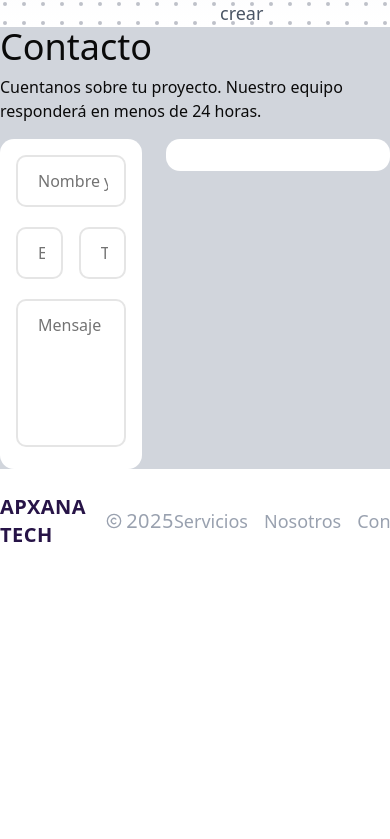
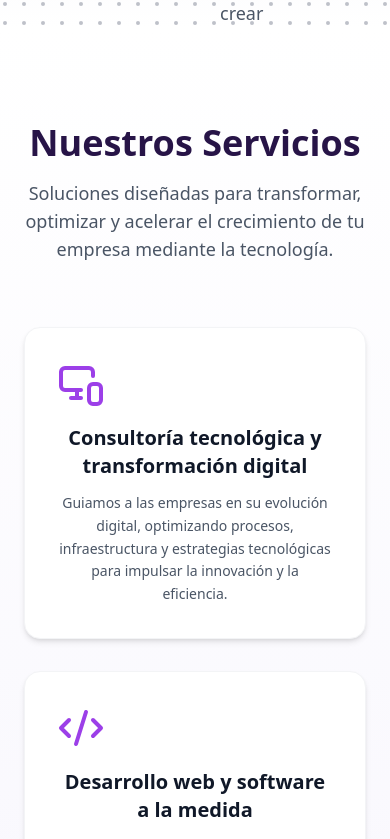
Before and after one commit to Cosifran/apxana-landing, a Next.js app: page / in a window 390 px wide. Shown: the part 817-1656 px from the top of the page. Before the commit the page ends 1390 px from the top, so only its background shows below. Built offline with nearby package versions, Linux system fonts and the light colour scheme.

Commit message:
Seccion de servicios con iconos y diseño responsive

```diff
--- a/app/components/services.tsx
+++ b/app/components/services.tsx
@@ -1,7 +1,62 @@
+import { Cloud, Settings, Code2, MonitorSmartphone } from "lucide-react";
+import { title } from "process";
+
 export default function Services() {
+
+  const services = [
+    {
+      title: "Consultoría tecnológica y transformación digital",
+      description: "Guiamos a las empresas en su evolución digital, optimizando procesos, infraestructura y estrategias tecnológicas para impulsar la innovación y la eficiencia.",
+      icon: <MonitorSmartphone className="w-12 h-12 text-[#9c3fe8]" />
+    },
+    {
+      title: "Desarrollo web y software a la medida",
+      description: "Guiamos a las empresas en su evolución digital, optimizando procesos, infraestructura y estrategias tecnológicas para impulsar la innovación y la eficiencia.",
+      icon: <Code2 className="w-12 h-12 text-[#9c3fe8]" />
+    },
+    {
+      title: "Automatización & DevOps",
+      description: "Implementamos prácticas ágiles, CI/CD, infraestructura como código y entornos automatizados para acelerar entregas y mejorar la calidad del software.",
+      icon: <Settings className="w-12 h-12 text-[#9c3fe8]" />
+    },
+    {
+      title: "Integración APIs y soluciones cloud",
+      description: "Conectamos sistemas y servicios mediante APIs escalables y seguras, integrando soluciones cloud para mayor rendimiento, seguridad y flexibilidad.",
+      icon: <Cloud className="w-12 h-12 text-[#9c3fe8]" />
+    },
+  ];
+
   return (
-    <div>
-      Services
+    <div className="relative py-24 bg-gradient-to-b from-white to-[#f4f2fc]">
+      <div className="container mx-auto px-6 md:px-16">
+        {/* Encabezado */}
+        <div className="text-center mb-16 max-w-2xl mx-auto">
+          <h2 className="text-4xl md:text-5xl font-extrabold text-[#271447] mb-4">
+            Nuestros Servicios
+          </h2>
+          <p className="text-gray-600 text-lg">
+            Soluciones diseñadas para transformar, optimizar y acelerar el
+            crecimiento de tu empresa mediante la tecnología.
+          </p>
+        </div>
+
+        {/* Servicios */}
+        <div className="grid gap-8 sm:grid-cols-2 lg:grid-cols-4">
+          {services.map((service, index) => (
+            <div key={index} className="group bg-white p-8 rounded-2xl shadow-md hover:shadow-2xl transition duration-300 hover:-translate-y-1 border border-gray-100 text-center">
+              <div className="mb-4 group-hover:scale-110 transition-transform duration-300">
+                {service.icon}
+              </div>
+              <h3 className="text-xl font-semibold text-gray-900 mb-3 group-hover:text-[#9c3fe8] transition">
+                {service.title}
+              </h3>
+              <p className="text-gray-600 text-sm leading-relaxed">
+                {service.description}
+              </p>
+            </div>
+          ))}
+        </div>
+      </div>
     </div>
   );
 }
--- a/app/page.tsx
+++ b/app/page.tsx
@@ -2,10 +2,12 @@
 // Import components
 import Hero from "./components/hero";
 import Contact from "./components/contact";
+import Services from "./components/services";
 export default function Home() {
   return (
     <>
       <Hero />
+      <Services />
       <Contact />
     </>
   );
```
